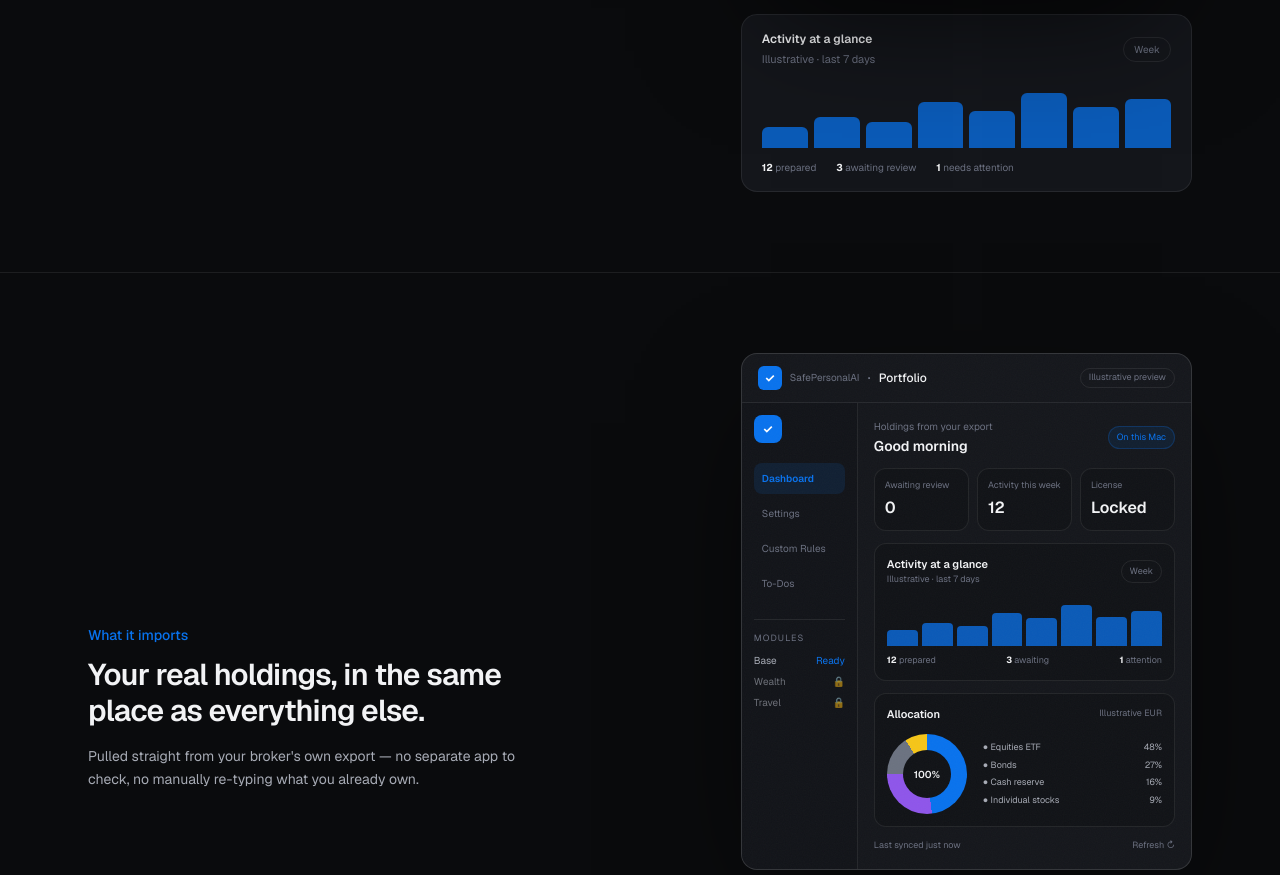
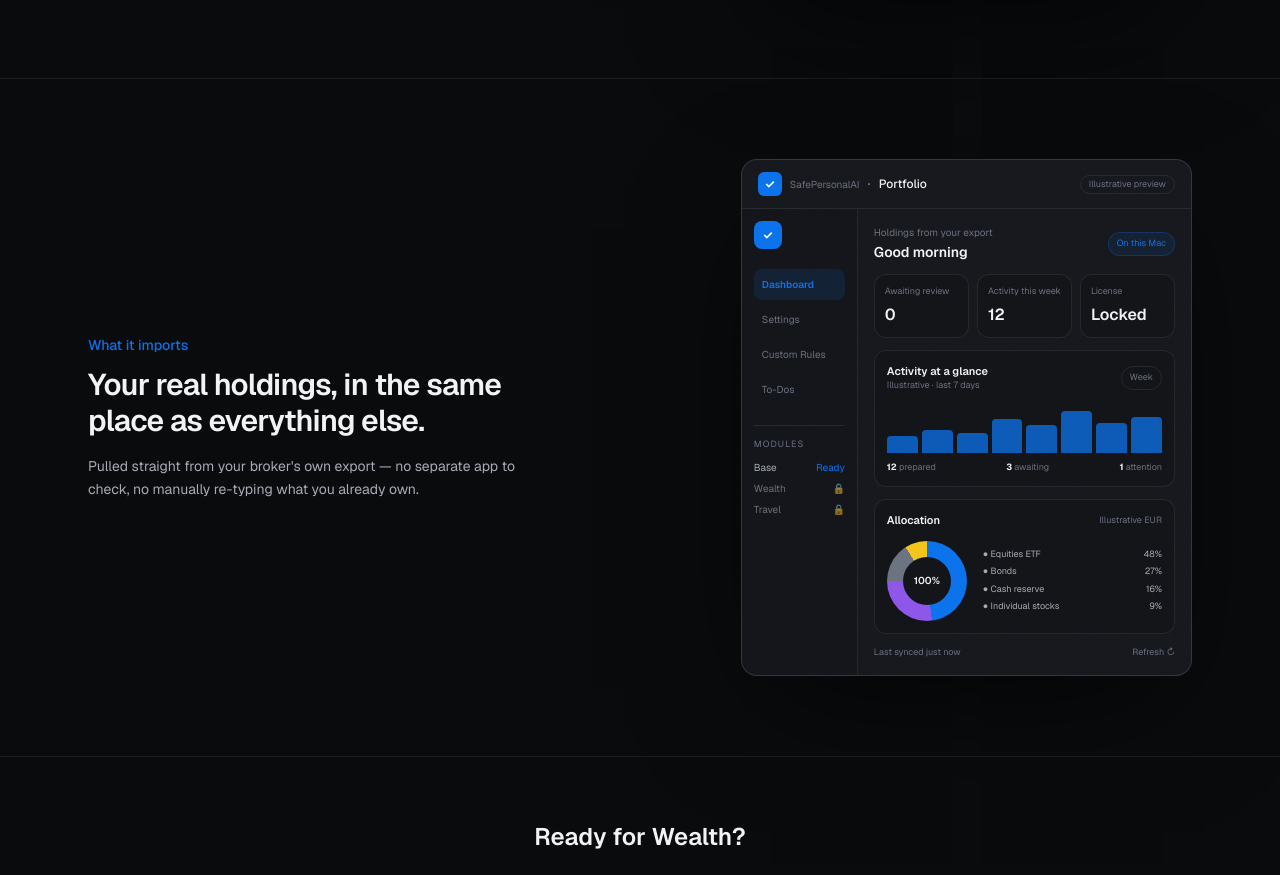
Before and after one commit to Krawatt-creator/safepersonalai-website, a Next.js app: page /modules/wealth in a window 1280 px wide. Shown: the part 2017-2892 px from the top of the page. Built offline with nearby package versions, Linux system fonts and the light colour scheme.

Commit message:
Avoid duplicate activity preview panels

```diff
--- a/src/components/OperationalPreviewPanel.tsx
+++ b/src/components/OperationalPreviewPanel.tsx
@@ -1,6 +1,5 @@
 import CommercialAppPreview from "./CommercialAppPreview";
-import PreviewActivityStrip from "./PreviewActivityStrip";
 
 export default function OperationalPreviewPanel() {
-  return <><CommercialAppPreview variant="operational" /><PreviewActivityStrip label="Base" /></>;
+  return <CommercialAppPreview variant="operational" />;
 }
--- a/src/components/PortfolioPreviewPanel.tsx
+++ b/src/components/PortfolioPreviewPanel.tsx
@@ -1,6 +1,5 @@
 import CommercialAppPreview from "./CommercialAppPreview";
-import PreviewActivityStrip from "./PreviewActivityStrip";
 
 export default function PortfolioPreviewPanel() {
-  return <><CommercialAppPreview variant="portfolio" /><PreviewActivityStrip label="Portfolio" /></>;
+  return <CommercialAppPreview variant="portfolio" />;
 }
--- a/src/components/PreviewActivityStrip.tsx
+++ /dev/null
@@ -1,16 +0,0 @@
-const bars = [32, 48, 40, 72, 58, 86, 64, 76];
-
-export default function PreviewActivityStrip({ label }: { label: string }) {
-  return (
-    <div className="mt-4 rounded-2xl border border-border bg-bg-card px-5 py-4" aria-label={`${label} activity preview`}>
-      <div className="flex items-center justify-between gap-3">
-        <div><p className="text-xs font-semibold text-text">Activity at a glance</p><p className="mt-1 text-[11px] text-text-tertiary">Illustrative · last 7 days</p></div>
-        <span className="rounded-full border border-border px-2.5 py-1 text-[10px] text-text-tertiary">Week</span>
-      </div>
-      <div className="mt-4 flex h-16 items-end gap-1.5" role="img" aria-label="Illustrative activity bars">
-        {bars.map((height, index) => <span key={index} className="flex-1 rounded-t-md bg-green/75" style={{ height: `${height}%` }} />)}
-      </div>
-      <div className="mt-3 flex flex-wrap gap-x-5 gap-y-1 text-[10px] text-text-tertiary"><span><b className="text-text">12</b> prepared</span><span><b className="text-text">3</b> awaiting review</span><span><b className="text-text">1</b> needs attention</span></div>
-    </div>
-  );
-}
--- a/src/components/TravelPreviewPanel.tsx
+++ b/src/components/TravelPreviewPanel.tsx
@@ -1,6 +1,5 @@
 import CommercialAppPreview from "./CommercialAppPreview";
-import PreviewActivityStrip from "./PreviewActivityStrip";
 
 export default function TravelPreviewPanel() {
-  return <><CommercialAppPreview variant="travel" /><PreviewActivityStrip label="Travel" /></>;
+  return <CommercialAppPreview variant="travel" />;
 }
--- a/src/components/WealthPreviewPanel.tsx
+++ b/src/components/WealthPreviewPanel.tsx
@@ -1,6 +1,5 @@
 import CommercialAppPreview from "./CommercialAppPreview";
-import PreviewActivityStrip from "./PreviewActivityStrip";
 
 export default function WealthPreviewPanel() {
-  return <><CommercialAppPreview variant="wealth" /><PreviewActivityStrip label="Wealth" /></>;
+  return <CommercialAppPreview variant="wealth" />;
 }
```
